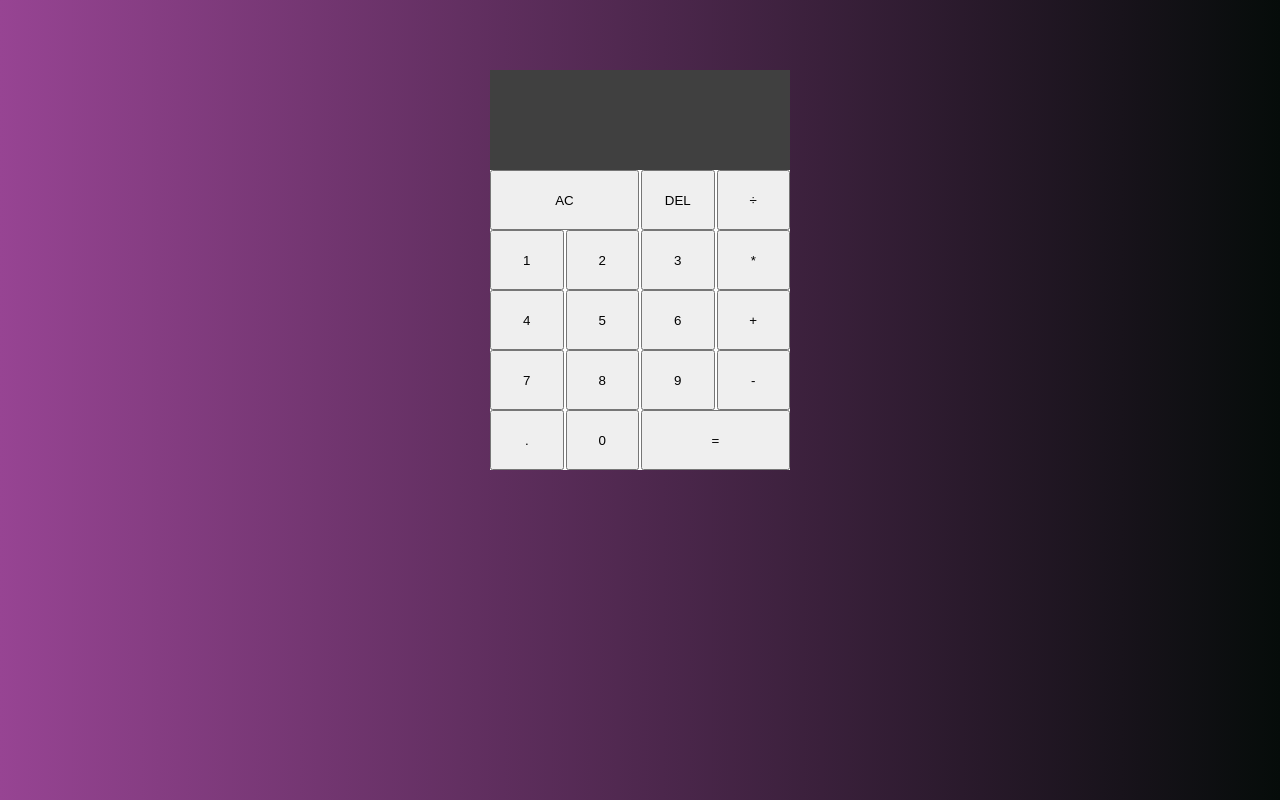
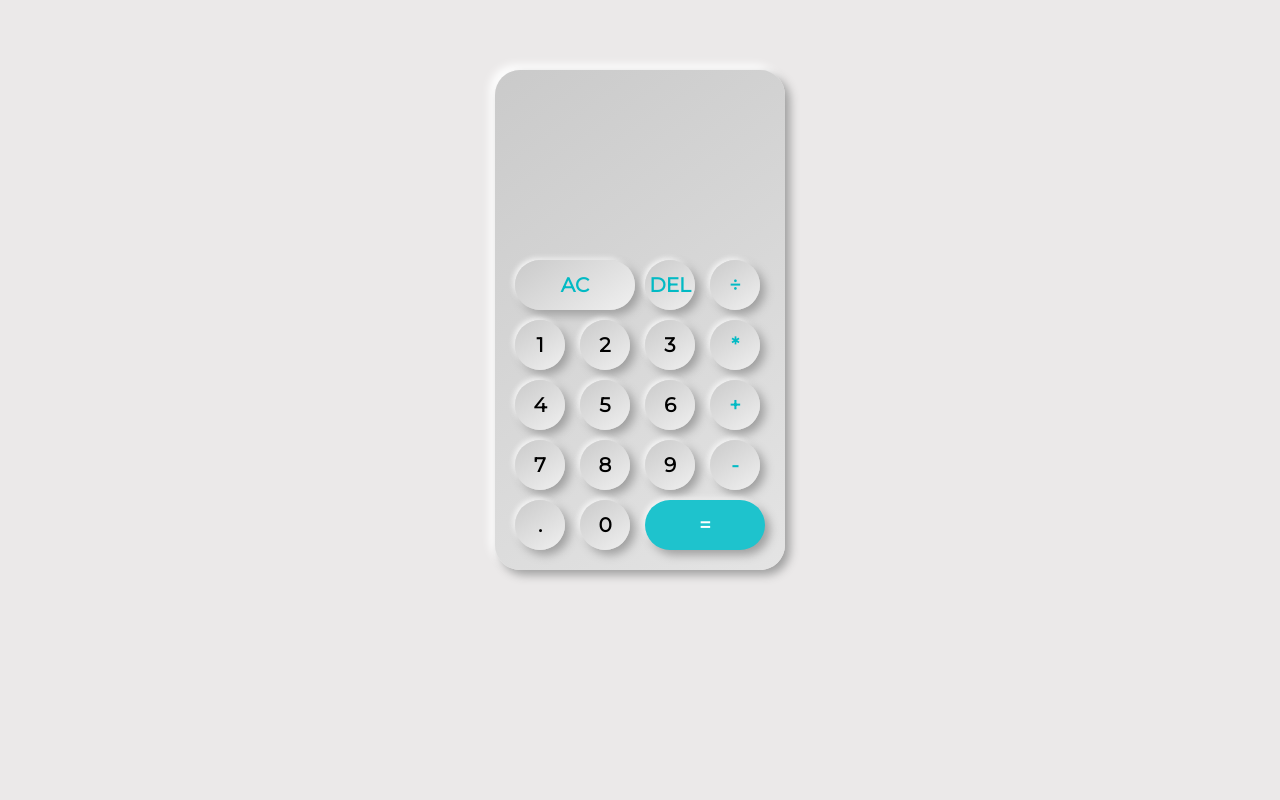
Before and after one commit to alitdarmaputra/calculator-project, a plain HTML site: page index.html in a window 1280 px wide. Drawn offline with Linux system fonts and the light colour scheme.

Commit message:
New Look 1.0

```diff
--- a/index.html
+++ b/index.html
@@ -7,6 +7,11 @@
         <meta name="description" content="">
         <meta name="viewport" content="width=device-width, initial-scale=1">
         <link rel="stylesheet" href="style.css">
+
+        <!-- font -->
+        <link rel="preconnect" href="https://fonts.googleapis.com">
+        <link rel="preconnect" href="https://fonts.gstatic.com" crossorigin>
+        <link href="https://fonts.googleapis.com/css2?family=Montserrat&family=Roboto&display=swap" rel="stylesheet">
     </head>
     <body>
         <div class="container">
@@ -32,7 +37,7 @@
             <button class="operator">-</button>
             <button class="number">.</button>
             <button class="number">0</button>
-            <button class="span-two equals">=</button>
+            <button class="span-two equals blue">=</button>
 
         </div>
 
--- a/style.css
+++ b/style.css
@@ -3,28 +3,36 @@
     margin: 0;
 }
 
-body {
-    background: linear-gradient(90deg, rgb(151, 68, 147) 0%, rgb(6, 12, 10) 100%);
-}
-
-.output {
-    background-color: rgba(0, 0, 0, 0.75);
+body{
+    background-color: #ebe9e9;
 }
 
 button {
-    height: 60px;
+    font-family: 'Montserrat', sans-serif;
+    font-size: 20px;
+    font-weight: bold;
+    height: 50px;
+    width: 50px;
     cursor: pointer;
+    border-radius: 50%;
+    border: none;
+    background: linear-gradient(145deg, #cacaca, #f0f0f0);
+    box-shadow: 5px 5px 10px #a0a0a0, -2px -2px 5px #f8f8f8;
 }
 
 .container {
-    max-width: 300px;
+    padding: 60px 20px 20px 20px;
+    max-width: 250px;
     margin: 70px auto;
-    background-color: white;
     display: grid;
     justify-content: center;
     align-items: center;
     grid-template-columns: repeat(4, 1fr);
-    grid-column-gap: 2px;
+    grid-column-gap: 10px;
+    row-gap: 10px;
+    border-radius: 25px;
+    background: linear-gradient(145deg, #cacaca, #e4e4e4);
+    box-shadow: 5px 5px 10px #a0a0a0, -5px -5px 10px #ffffff;
 }
 
 .output {
@@ -35,20 +43,41 @@ button {
     text-align: right;
     padding: 10px 10px;
     box-sizing: border-box;
-    color: rgba(255, 255, 255, 0.75);
     word-wrap: break-word;
     word-break: break-all;
+    overflow: hidden;
+    margin-bottom: 20px;
+    font-family: 'Montserrat', sans-serif;
+    font-weight: bold;
+    background-color: rgba(0, 0, 0, 0);
 }
 
 .previous-operand {
     font-size: 20px;
+    color: #000;
     min-height: 20px;
 }
 
 .current-operand {
     font-size: 40px;
+    color: #02bac4;
 }
 
 .span-two {
     grid-area: span 1/span 2;
+    width: 120px;
+    border-radius: 25px;
 }
+
+.blue {
+    color: white;
+    background: #1EC3CD;
+}
+
+.operator,.delete,.all-clear{
+    color: #02bac4;
+}
+
+button:active{
+    box-shadow: 2px 2px 10px #a0a0a0, -1px -1px 5px #f8f8f8;
+}
```
